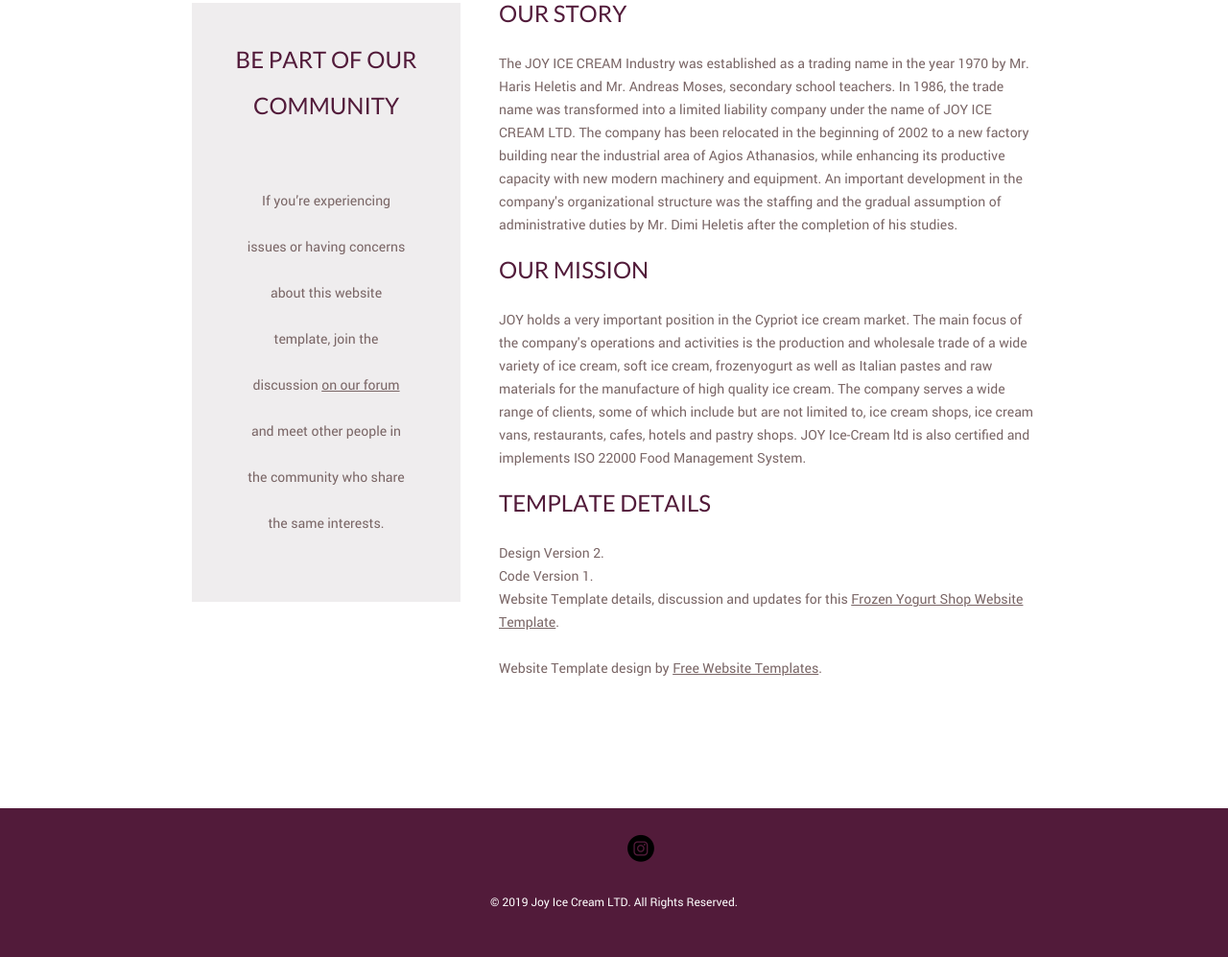
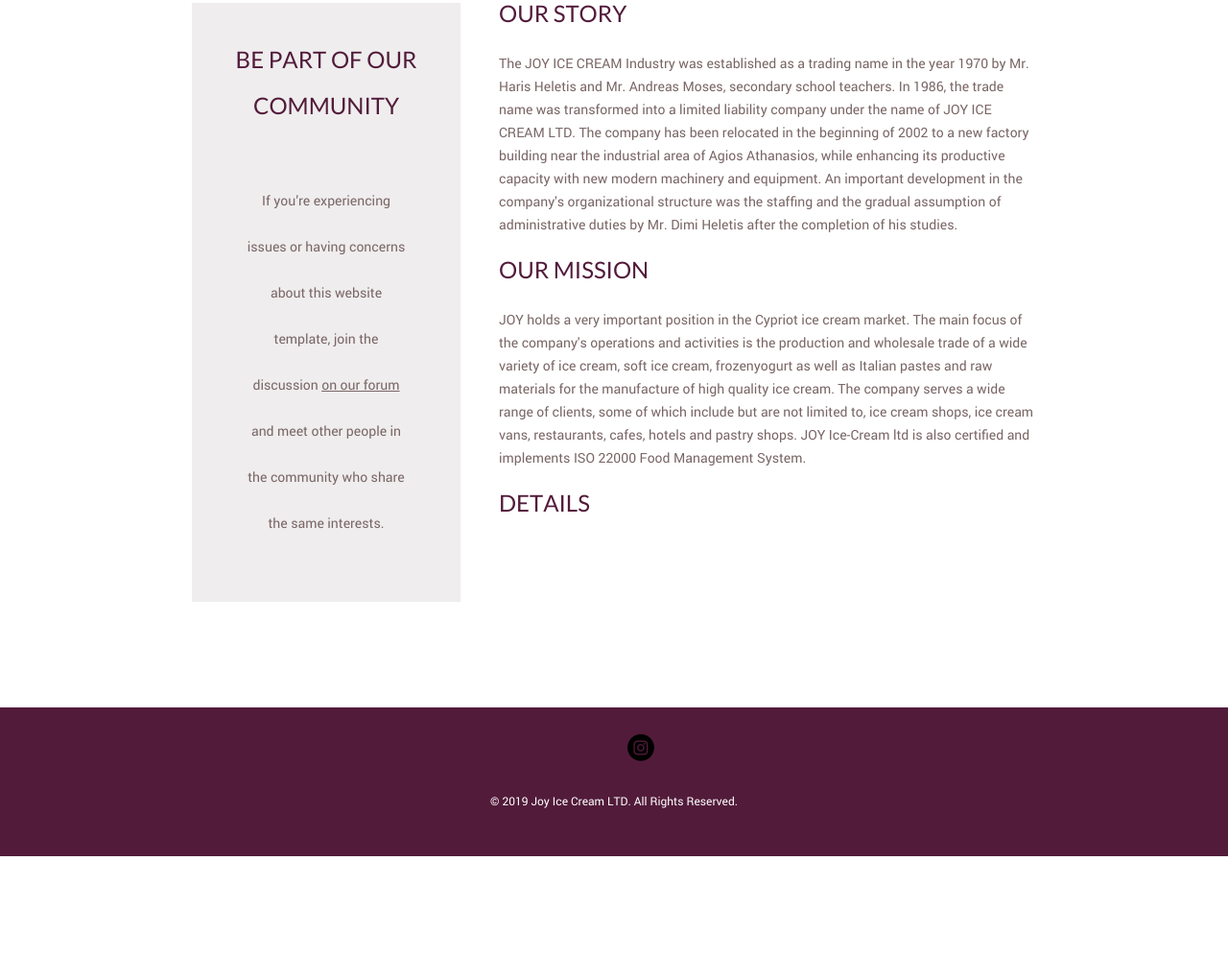
Before and after one commit to pellorokolos/JoyFrom-Template, a plain HTML site: page about.html in a window 1280 px wide. Shown: the part 726-1723 px from the top of the page at 96% size. After the commit the page ends 1618 px from the top, so only its background shows below. Drawn offline with Linux system fonts and the light colour scheme.

Commit message:
Update about.html

```diff
--- a/about.html
+++ b/about.html
@@ -70,11 +70,8 @@
 					  ice cream vans, restaurants, cafes, hotels and pastry shops.
 					 JOY Ice-Cream ltd is also certified and implements ISO 22000 Food Management System.</p>
 
-					<h1>Template Details</h1>
-					<span>Design Version 2.</span>
-					<span>Code Version 1.</span>
-					<p>Website Template details, discussion and updates for this <a href="http://www.freewebsitetemplates.com/discuss/frozenyogurtshop/">Frozen Yogurt Shop Website Template</a>.</p>
-					<p>Website Template design by  <a href="http://www.freewebsitetemplates.com/">Free Website Templates</a>.</p>
+					<h1>Details</h1>
+
 				</div>
 			</div>
 		</div>
```
